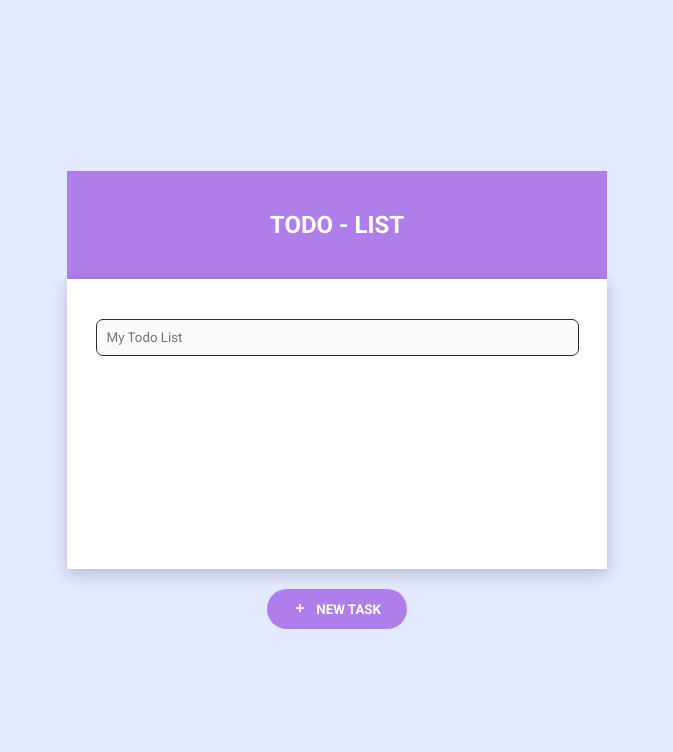
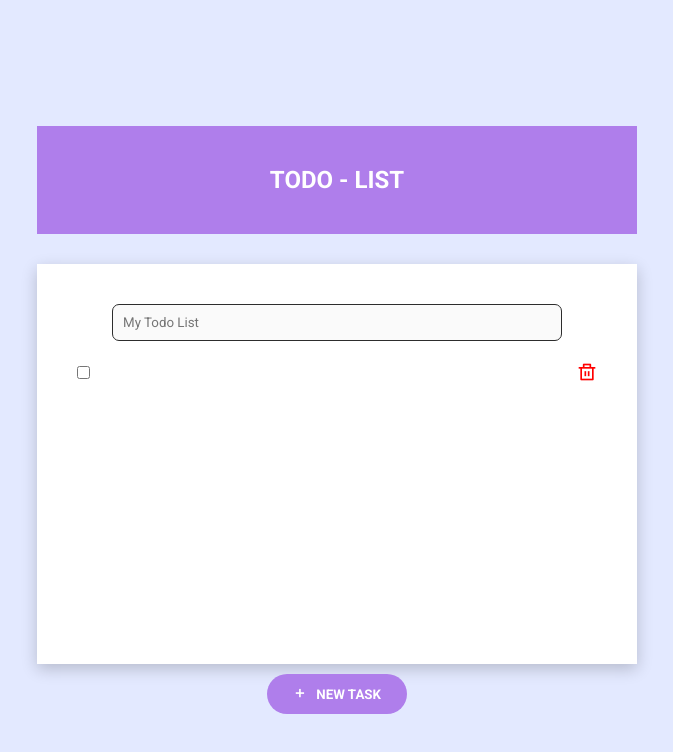
Before and after one commit to derikg77/todo-list, a plain HTML site: page index.html in a window 1280 px wide. Both pictures are taken after a click on the button "NEW TASK". Shown: the whole page, without its empty margins (303-976 px from the left). Drawn offline with nearby package versions, Linux system fonts and the light colour scheme.

Commit message:
firt commit

```diff
--- a/app.js
+++ b/app.js
@@ -2,40 +2,51 @@ const input = document.getElementById("input-text");
 const btnInsert = document.getElementById('button');
 const ul = document.querySelector("ul");
 
-let itensDB = [];
+itens = [];
 
-input.addEventListener("keypress", e => {
-    if (e.key == 'Enter' && input.value != '') {
+input.addEventListener('keypress' , (e) => {
+    if(e.key == 'Enter' && input.value != '' ){
         setItem();
     }
 })
-
-btnInsert.addEventListener("click", () => {
-    if (input.value != '') {
+btnInsert.addEventListener('click', () => {
     setItem();
-    }
 })
 
 function setItem() {
-        itensDB.push({ 'item': input.value, 'status': '' });
+    if (itens.lenght >= 5) {
+        return;
     }
-
-function loadItem() {
-
-    itensDB.forEach(() => {
-        createItem(item.item, item.status, i);
-
-    })
+    itens.push({'item': input.value, 'status': ''});
+    updateValue();
 }
-function createItem(item, status, i) {
+function updateValue() {
+    ul.innerHTML ='';
+    itens.forEach((item,i) => {
+        criarItem(item.item,item.status,i)
+    });
+}
+function criarItem(item,status,i) {
     const li = document.createElement('li');
-    li.classList.add('item');
     li.innerHTML = `
-     <li> <input type="checkbox" data-id=${status} data-i${i}><span>${item}</span>
-    <i id="remove" class="ri-delete-bin-line" data-i${i}></i>
+     <li class="item" data-id=${status} data-i=${i}> <input onclick="checkbox(this,${i});" type="checkbox" ${status}><span>${item}</span>
+    <button onclick="removerItem(${i})"><i class="ri-delete-bin-line"></i></button>
 </li>
     `
     ul.appendChild(li);
+    input.value = '';
+}
+function checkbox(check,i) {
+   if(check.checked) {
+    itens[i].status = 'checked';
+   } else {
+    itens[i].status = '';
+   }
+   updateValue();
 }
 
-loadItem();
+function removerItem(i) {
+    itens.splice(i,1);
+    updateValue();
+}
+updateValue();
--- a/style.css
+++ b/style.css
@@ -18,6 +18,7 @@ img {
 }
 
 ul li {
+    width: 100%;
     list-style: none;
 }
 
@@ -31,7 +32,9 @@ button {
 }
 
 h2 {
-    width: 540px;
+    width: 600px;
+    margin-top: 40px;
+    margin-bottom: 30px;
     background-color: #AF7EEB;
     color: #fff;
     text-align: center;
@@ -41,15 +44,19 @@ h2 {
 }
 
 #input-text {
-    width: 483px;
-    border-radius: 7px;
+    width: 450px;
     outline: none;
     padding: 10px;
+    border-radius: 7px;
     background-color: #fafafa;
     border: 1px solid #2d2d2d;
 
 }
-
+.ri-delete-bin-line {
+    color: red;
+    font-size: 20px;
+    cursor: pointer;
+}
 .container {
     display: flex;
     align-items: center;
@@ -63,8 +70,8 @@ h2 {
 
 .my-list {
     background-color: #fff;
-    width: 540px;
-    height: 290px;
+    width: 600px;
+    height: 400px;
     padding: 40px;
     display: flex;
     flex-direction: column;
@@ -78,8 +85,9 @@ ul {
     width: 100%;
     display: flex;
     flex-direction: column;
-    justify-content: space-between;
-    gap: 40px;
+    align-items: center;
+    justify-content: center;
+    gap: 20px;
 
 }
 
@@ -87,6 +95,8 @@ ul {
     display: flex;
     justify-content: space-between;
     align-items: center;
+
+
 }
 
 input[type=checkbox]:checked~span {
@@ -101,6 +111,7 @@ input[type=checkbox]:checked~span {
     display: flex;
     align-items: center;
     justify-content: center;
+    flex-direction: row;
     gap: 10px;
     text-transform: uppercase;
     font-weight: bold;
@@ -110,23 +121,28 @@ input[type=checkbox]:checked~span {
     border-radius: 50px;
     cursor: pointer;
     margin: 0 auto;
-    margin-top: 20px;
+    margin-top: 10px;
 }
+
 @media(max-width: 767px) {
     #input-text {
         width: 300px;
     }
+
     .my-list {
         width: 440px;
     }
+
     .btn {
         width: 120px;
     }
+
     h2 {
 
         width: 440px;
-        top: -3%;
+        margin-bottom: 10px;
     }
+
     i {
         font-size: 20px;
         padding: 0;
```
Also changed, not shown: index.html (+3 -2 lines). Lines whose indentation alone changed are shown as unchanged.
